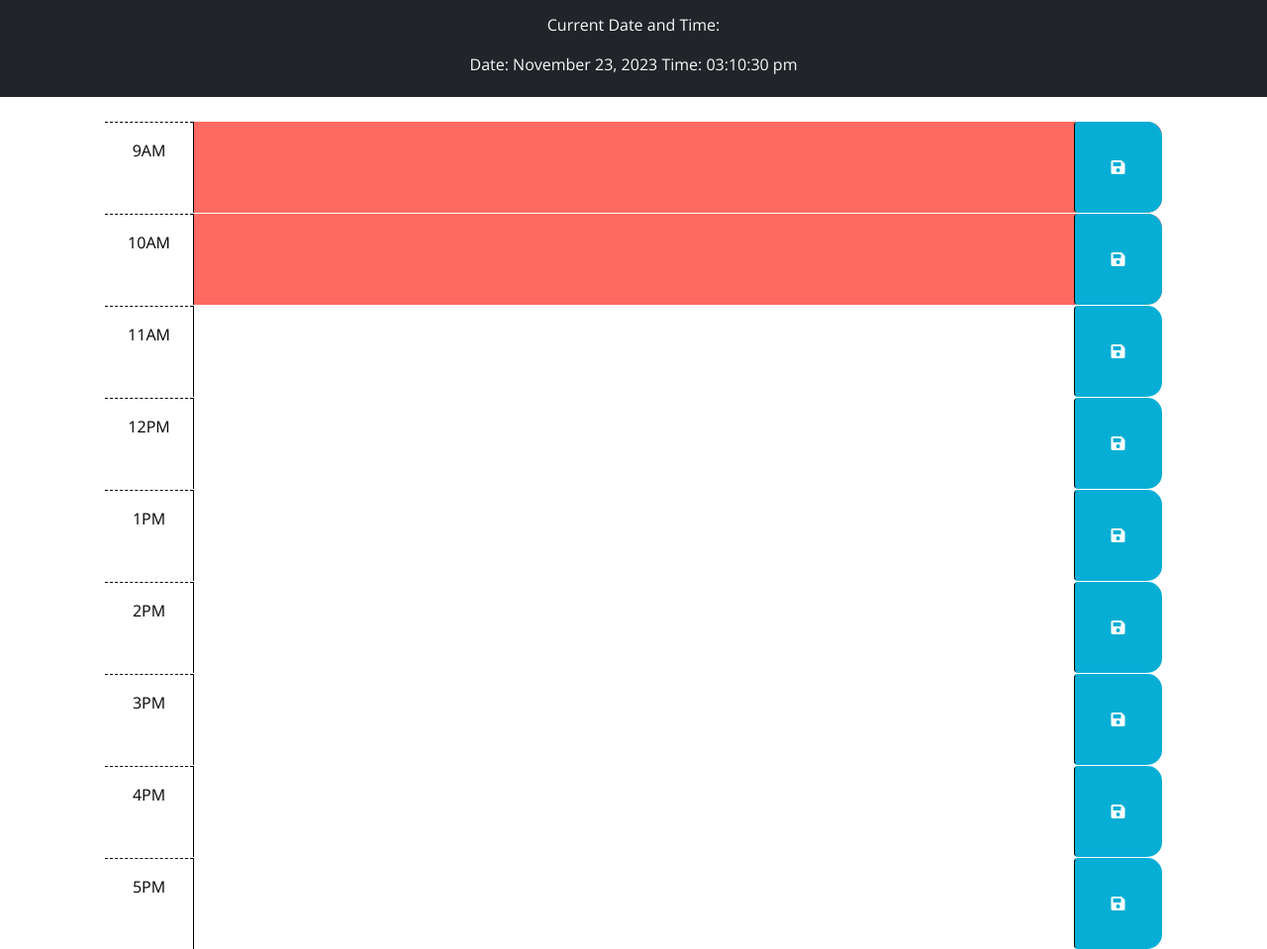
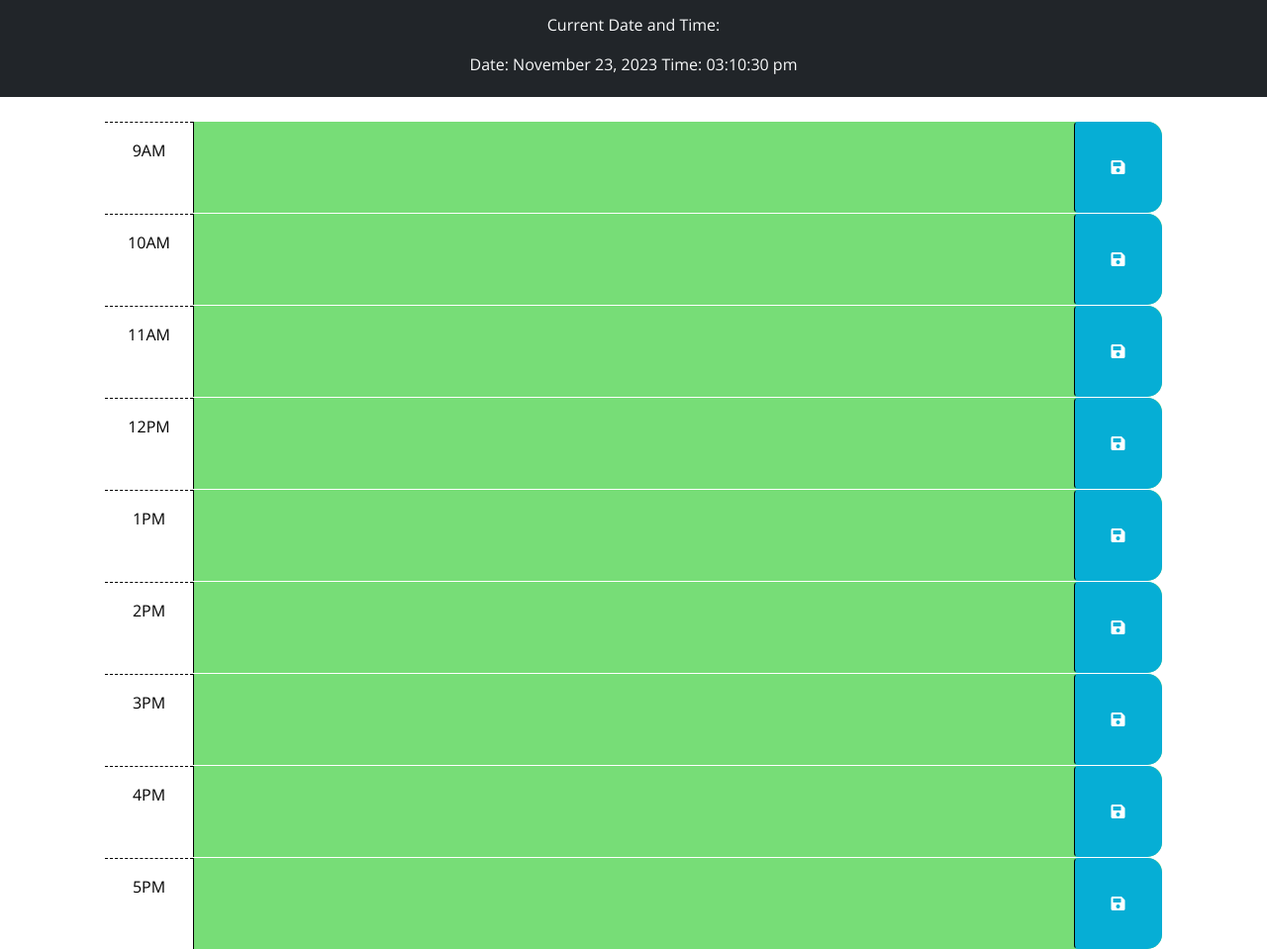
Before and after one commit to pnguyen412/DailyPlanner, a plain HTML site: page index.html in a window 1280 px wide. Shown: the part 118-1077 px from the top of the page at 99% size. Drawn offline with nearby package versions, Linux system fonts and the light colour scheme.

Commit message:
added past present future classes to index.HTML & began work on time comparison function

```diff
--- a/assets/js/script.js
+++ b/assets/js/script.js
@@ -14,13 +14,22 @@ $(document).ready(function () {
 
   //grabs hour from each time slot and compares it to actual time
   $.each(function () {
+   //get current dayjs hour value
     let dayjsHour = dayjs().hour();
-    let hourIDs=['hour-9'.splice("hour-")]
 
-    if (dayjsHour == hourIDs) {
+    let ids=['hour-9','hour-10','hour-11','hour-12','hour-13','hour-14','hour-15','hour-16','hour-17'];
+    ids.forEach(function(id){
+      let element = document.getElementById(id);
+      let hourNumber= parseInt(id.split('-')[1]);
+      console.log('Original ID:', id);
+      console.log('Number:', hourNumber);
+
+    // figure out a way to get just the number in the id so that it can be
+    // compared to the dayjshour value
+    if (dayjsHour == hourNumber) {
       $(this).addClass("present");
       $(this).children(".description").addClass("white-text");
-    } else if (currentHour < timeDiv) {
+    } else if (currentHour < hour) {
       $(this).removeClass("present");
       $(this).addClass("future");
     } else if (currentHour > timeDiv) {
@@ -35,6 +44,7 @@ $(document).ready(function () {
     var value = $(this).siblings(".time-block").val();
     var time = $(this).parent().attr("id").split("-")[1];
     localStorage.setItem(time, value);
+    console.log()
   });
 
   //retrieves items from local storage and sets them in proper places
@@ -47,4 +57,5 @@ $(document).ready(function () {
   $("#hour-15 .time-block").val(localStorage.getItem("15"));
   $("#hour-16 .time-block").val(localStorage.getItem("16"));
   $("#hour-17 .time-block").val(localStorage.getItem("17"));
-});
+})
+})
--- a/index.html
+++ b/index.html
@@ -32,7 +32,7 @@
         code is implemented.
         -->
     <!-- Example of a past time block. The "past" class adds a gray background color. -->
-    <div id="hour-09" class="row time-block present">
+    <div id="hour-09" class="row time-block past present future">
       <div class="col-2 col-md-1 hour text-center py-3">9AM</div>
       <textarea class="col-8 col-md-10 description" rows="3"> </textarea>
       <button class="btn saveBtn col-2 col-md-1" aria-label="save">
@@ -40,7 +40,7 @@
       </button>
     </div>
     <!-- Example of a a present time block. The "present" class adds a red background color. -->
-    <div id="hour-10" class="row time-block present">
+    <div id="hour-10" class="row time-block past present future">
       <div class="col-2 col-md-1 hour text-center py-3">10AM</div>
       <textarea class="col-8 col-md-10 description" rows="3"> </textarea>
       <button class="btn saveBtn col-2 col-md-1" aria-label="save">
@@ -48,49 +48,49 @@
       </button>
     </div>
     <!-- Example of a future time block. The "future" class adds a green background color. -->
-    <div id="hour-11" class="row time-block">
+    <div id="hour-11" class="row time-block past present future">
       <div class="col-2 col-md-1 hour text-center py-3">11AM</div>
       <textarea class="col-8 col-md-10 description" rows="3"> </textarea>
       <button class="btn saveBtn col-2 col-md-1" aria-label="save">
         <i class="fas fa-save" aria-hidden="true"></i>
       </button>
     </div>
-    <div id="hour-12" class="row time-block">
+    <div id="hour-12" class="row time-block past present future">
       <div class="col-2 col-md-1 hour text-center py-3">12PM</div>
       <textarea class="col-8 col-md-10 description" rows="3"> </textarea>
       <button class="btn saveBtn col-2 col-md-1" aria-label="save">
         <i class="fas fa-save" aria-hidden="true"></i>
       </button>
     </div>
-    <div id="hour-13" class="row time-block">
+    <div id="hour-13" class="row time-block past present future">
       <div class="col-2 col-md-1 hour text-center py-3">1PM</div>
       <textarea class="col-8 col-md-10 description" rows="3"> </textarea>
       <button class="btn saveBtn col-2 col-md-1" aria-label="save">
         <i class="fas fa-save" aria-hidden="true"></i>
       </button>
     </div>
-    <div id="hour-14" class="row time-block">
+    <div id="hour-14" class="row time-block past present future">
       <div class="col-2 col-md-1 hour text-center py-3">2PM</div>
       <textarea class="col-8 col-md-10 description" rows="3"> </textarea>
       <button class="btn saveBtn col-2 col-md-1" aria-label="save">
         <i class="fas fa-save" aria-hidden="true"></i>
       </button>
     </div>
-    <div id="hour-15" class="row time-block">
+    <div id="hour-15" class="row time-block past present future">
       <div class="col-2 col-md-1 hour text-center py-3">3PM</div>
       <textarea class="col-8 col-md-10 description" rows="3"> </textarea>
       <button class="btn saveBtn col-2 col-md-1" aria-label="save">
         <i class="fas fa-save" aria-hidden="true"></i>
       </button>
     </div>
-    <div id="hour-16" class="row time-block">
+    <div id="hour-16" class="row time-block past present future">
       <div class="col-2 col-md-1 hour text-center py-3">4PM</div>
       <textarea class="col-8 col-md-10 description" rows="3"> </textarea>
       <button class="btn saveBtn col-2 col-md-1" aria-label="save">
         <i class="fas fa-save" aria-hidden="true"></i>
       </button>
     </div>
-    <div id="hour-17" class="row time-block">
+    <div id="hour-17" class="row time-block past present future">
       <div class="col-2 col-md-1 hour text-center py-3">5PM</div>
       <textarea class="col-8 col-md-10 description" rows="3"> </textarea>
       <button class="btn saveBtn col-2 col-md-1" aria-label="save">
```
